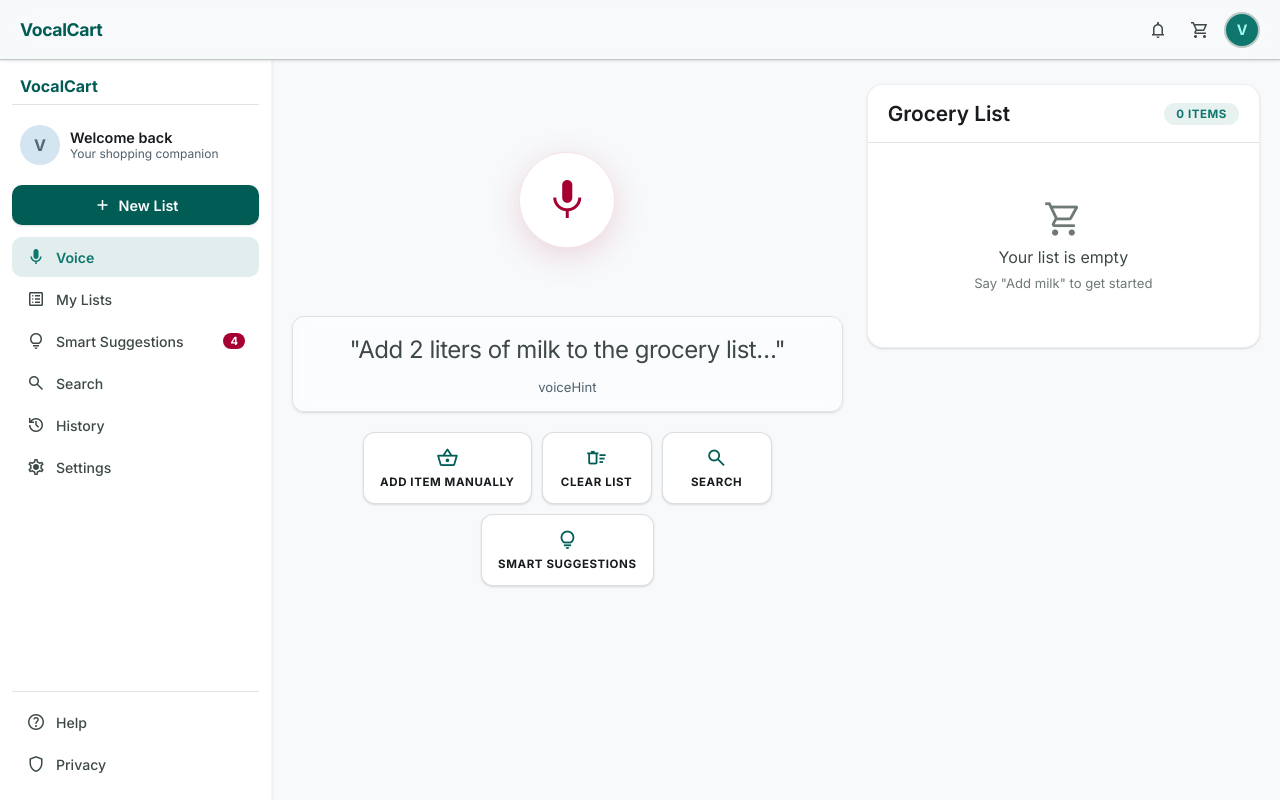
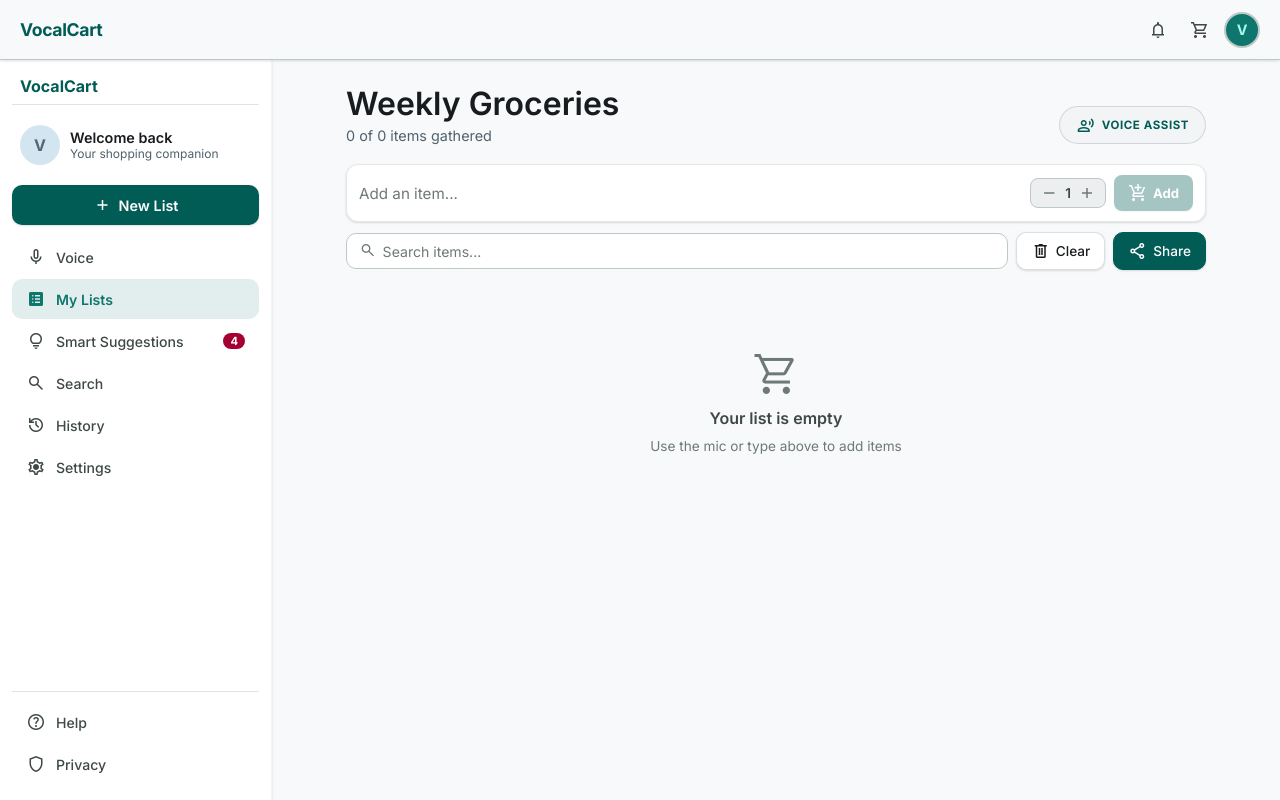
Before and after one commit to 05kartikey/Voice-Command-Shopping-Assistant, a React (Vite) app: page / in a window 1280 px wide. Both pictures are taken after a click on the button "shopping_cart". Built offline with nearby package versions, Linux system fonts and the light colour scheme.

Commit message:
fix: wire up all unfunctional UI buttons and implement share functionality

```diff
--- a/src/App.tsx
+++ b/src/App.tsx
@@ -184,8 +184,8 @@ export default function App() {
         </button>
         <span className="vc-topnav-brand">VocalCart</span>
         <div className="vc-topnav-right">
-          <button className="vc-icon-btn"><span className="material-symbols-outlined">notifications</span></button>
-          <button className="vc-icon-btn"><span className="material-symbols-outlined">shopping_cart</span></button>
+          <button className="vc-icon-btn" onClick={() => toast('No new notifications', 'info')}><span className="material-symbols-outlined">notifications</span></button>
+          <button className="vc-icon-btn" onClick={() => setActiveNav('list')}><span className="material-symbols-outlined">shopping_cart</span></button>
           <div className="vc-avatar">V</div>
         </div>
       </nav>
@@ -216,8 +216,8 @@ export default function App() {
           ))}
         </nav>
         <div className="vc-sidebar-footer">
-          <button className="vc-sidenav-item"><span className="material-symbols-outlined">help</span><span>{t('help')}</span></button>
-          <button className="vc-sidenav-item"><span className="material-symbols-outlined">shield</span><span>{t('privacy')}</span></button>
+          <button className="vc-sidenav-item" onClick={() => toast('Help center coming soon!', 'info')}><span className="material-symbols-outlined">help</span><span>{t('help')}</span></button>
+          <button className="vc-sidenav-item" onClick={() => toast('Privacy policy coming soon!', 'info')}><span className="material-symbols-outlined">shield</span><span>{t('privacy')}</span></button>
         </div>
       </aside>
       {sidebarOpen && <div className="vc-overlay" onClick={() => setSidebarOpen(false)} />}
@@ -388,7 +388,15 @@ export default function App() {
                 <button className="vc-action-chip" onClick={clearList}>
                   <span className="material-symbols-outlined">delete</span> Clear
                 </button>
-                <button className="vc-action-chip vc-action-chip--primary">
+                <button className="vc-action-chip vc-action-chip--primary" onClick={() => {
+                  const text = items.map(i => `${i.checked ? '☑' : '☐'} ${i.name} (x${i.quantity})`).join('\n');
+                  if (navigator.share) {
+                    navigator.share({ title: 'My Grocery List', text });
+                  } else {
+                    navigator.clipboard.writeText(text);
+                    toast('List copied to clipboard!', 'success');
+                  }
+                }}>
                   <span className="material-symbols-outlined">share</span> Share
                 </button>
               </div>
```
